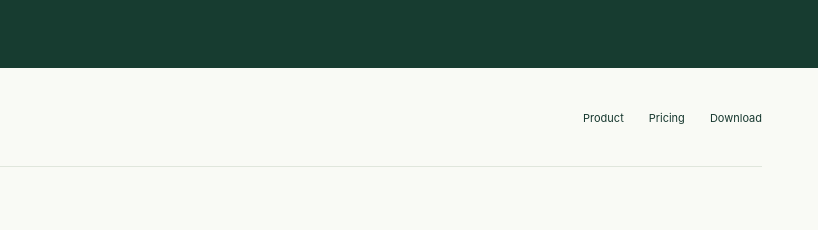
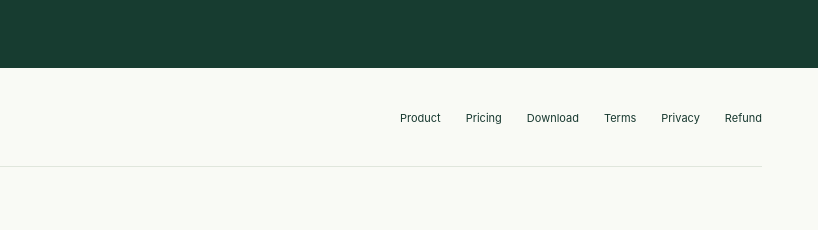
Before and after one commit to bensblueprints/HyperAccts, an Electron app: page website/index.html in a window 1280 px wide. Shown: the part 4389-4619 px from the top of the page, 462-1280 px from the left. Drawn offline with Linux system fonts and the light colour scheme.

Commit message:
Add legal-page footer links to home and pricing pages

```diff
--- a/website/index.html
+++ b/website/index.html
@@ -10,4 +10,4 @@
 <section id="creators" class="wrap section creator-section"><div class="creator-visual"><div class="creator-label"><span>◈ CREATOR STUDIO</span><span>WORKFLOW PREVIEW</span></div><div class="flow-node"><span>01</span><div><b>Collect your inputs</b><small>Define what the campaign needs</small></div><i>⊞</i></div><div class="flow-line"></div><div class="flow-node active-node"><span>02</span><div><b>Validate the details</b><small>Make the next step clear</small></div><i>✓</i></div><div class="flow-line"></div><div class="flow-node"><span>03</span><div><b>Review &amp; export</b><small>Give users a useful result</small></div><i>↗</i></div><div class="publish-label"><span class="green-dot"></span> Package your expertise into a solution.</div></div><div class="creator-copy"><div class="eyebrow">BUILT FOR THE BUILDERS</div><h2>Your best workflow<br>could be someone's<br><em>head start.</em></h2><p>Turn a process you know into a solution others can use. Arrange the steps, describe the outcome, and preview your marketplace listing.</p><ul><li>Define reusable steps and connector requirements</li><li>Version your solution as it evolves</li><li>Set an example price and test a local unlock</li></ul><a class="text-link" href="#download">Explore the creator studio <span>↗</span></a><p class="micro">The preview includes a step editor and local publishing. Public creator sales and payouts are planned.</p></div></section>
 <section class="wrap faq section"><div><div class="eyebrow">A FEW THINGS TO KNOW</div><h2>A clear start.</h2></div><div><details open><summary>What do I get for $1,499?</summary><p>A perpetual single-seat license to the HyperAccts Windows workspace — every current workflow and every future one we ship, plus included minor and patch updates. On purchase you receive a Windows installer download, a unique license key, and an emailed receipt.</p></details><details><summary>Is HyperAccts a Windows download?</summary><p>Yes. HyperAccts is a downloadable Windows desktop app. The website is the public home for the product, the Everything license, and the future marketplace.</p></details><details><summary>Is this a subscription?</summary><p>No. The Everything license is a one-time, perpetual purchase. There are no tiers and no recurring fees to manage.</p></details><details><summary>What happens in the preview?</summary><p>The preview lets you create campaigns with mock data, simulate outcomes, organize provider connections, and explore demo solution unlocks before you buy. It does not create real platform accounts or process marketplace payments.</p></details><details><summary>What is the refund policy?</summary><p>14 days from purchase, void once the license key is activated in the desktop app. Full details appear in the published Refund Policy.</p></details></div></section>
 <section id="download" class="download-section"><div class="wrap"><div class="eyebrow">TRY BEFORE YOU BUY</div><h2>Make room for<br><em>better workflows.</em></h2><p>Explore the free Windows preview, or unlock the full Everything license.</p><a class="button primary" href="/pricing">Buy now · $1,499 <span>↗</span></a><a id="download-link" class="button lime" href="/downloads/HyperAccts-Setup-0.1.0.exe" download>⊞ Download Windows preview <span>↓</span></a><p class="download-meta">v0.1.0 · Windows x64 · Early preview</p><p class="download-fine">Unsigned preview build. Campaign runs and purchases are simulated.<br>Live account automation, public selling, and payouts are not included in the preview.</p></div></section></main>
-<footer class="wrap"><a class="brand" href="#"><span class="logo">H↗</span>HyperAccts</a><p>Good workflows. Clear results.</p><div><a href="#workspace">Product</a><a href="/pricing">Pricing</a><a href="#download">Download</a></div><small>© 2026 HyperAccts. Platform names belong to their respective owners. No affiliation is implied.</small></footer></body></html>
+<footer class="wrap"><a class="brand" href="#"><span class="logo">H↗</span>HyperAccts</a><p>Good workflows. Clear results.</p><div><a href="#workspace">Product</a><a href="/pricing">Pricing</a><a href="#download">Download</a><a href="/terms">Terms</a><a href="/privacy">Privacy</a><a href="/refund">Refund</a></div><small>© 2026 HyperAccts. Platform names belong to their respective owners. No affiliation is implied.</small></footer></body></html>
```
Also changed, not shown: website/pricing.html (+1 -1 lines).
